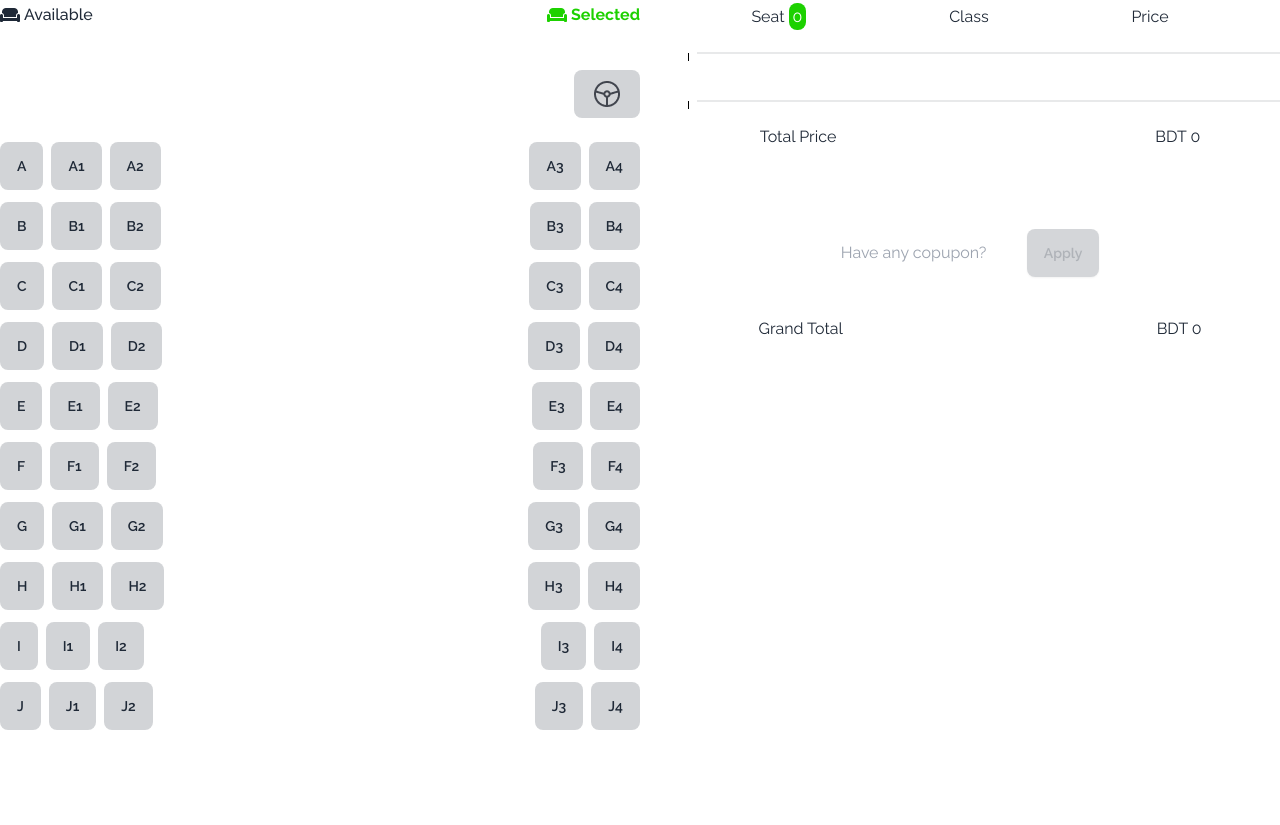
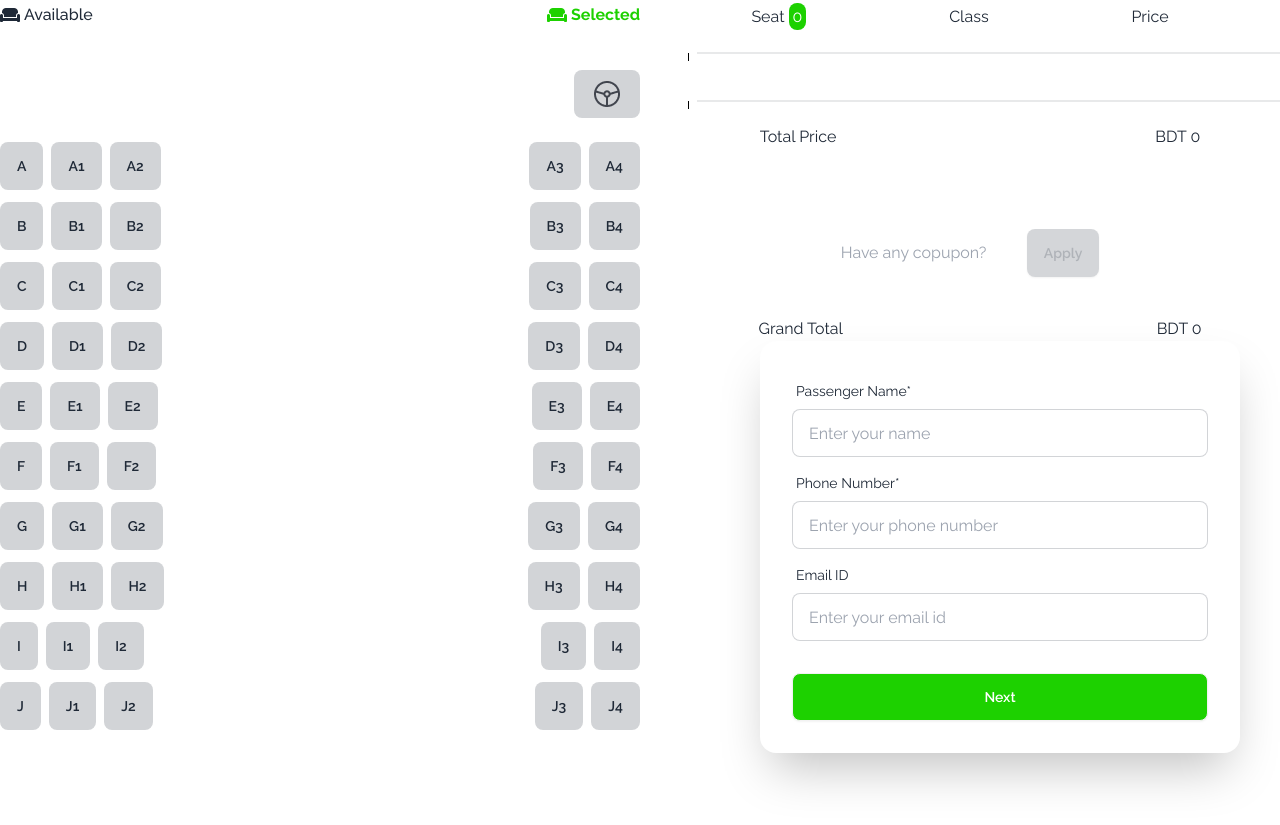
Before and after one commit to sajib689/assignment-05, a plain HTML site: page index.html in a window 1280 px wide. Shown: the part 1969-2794 px from the top of the page. Drawn offline with nearby package versions, Linux system fonts and the light colour scheme.

Commit message:
form add

```diff
--- a/index.html
+++ b/index.html
@@ -348,8 +348,8 @@
         </div>
         <!-- cupon code section -->
         <div class="w-[70%] ms-20 mt-20 flex justify-center items-center">
-          <label class="   flex items-center gap-2">
-            <input type="text" class="grow focus:border-transparent focus:outline-none" placeholder="Have any copupon?" />
+          <label class="flex items-center gap-2">
+            <input id="copupon-code" type="text" class="grow focus:border-transparent focus:outline-none" placeholder="Have any copupon?" />
             <button id="copupon-btn" class="btn btn-accent text-white" disabled>Apply</button>
 
           </label>
@@ -361,6 +361,35 @@
             <h1>BDT <span id="grand-total">0</span></h1>
           </div>
         </div>
+        <!-- details area -->
+
+            <div class="ms-20 card shrink-0 w-[80%] shadow-2xl bg-base-100">
+              <form class="card-body">
+                <div class="form-control">
+                  <label class="label">
+                    <span class="label-text">Passenger Name*</span>
+                  </label>
+                  <input type="text" placeholder="Enter your name" class="input input-bordered" required />
+                </div>
+                <div class="form-control">
+                  <label class="label">
+                    <span class="label-text">Phone Number*</span>
+                  </label>
+                  <input type="number" placeholder="Enter your phone number" class="input input-bordered" required />
+
+                </div>
+                <div class="form-control">
+                  <label class="label">
+                    <span class="label-text">Email ID</span>
+                  </label>
+                  <input type="text" placeholder="Enter your email id" class="input input-bordered" required />
+
+                </div>
+                <div class="form-control mt-6">
+                  <button class="btn bg-[#1DD100] text-white hover:bg-[#28c111]">Next</button>
+                </div>
+              </form>
+            </div>
       </div>
     </section>
     <script src="./script.js"></script>
--- a/script.js
+++ b/script.js
@@ -54,3 +54,10 @@ for(let index = 0; index < seats.length; index++){
 
     });
 }
+
+// copupon code calculation area
+
+document.getElementById('copupon-btn').addEventListener('click', function(){
+    const codeElement = document.getElementById('copupon-code').value;
+    console.log(codeElement);
+});
```
